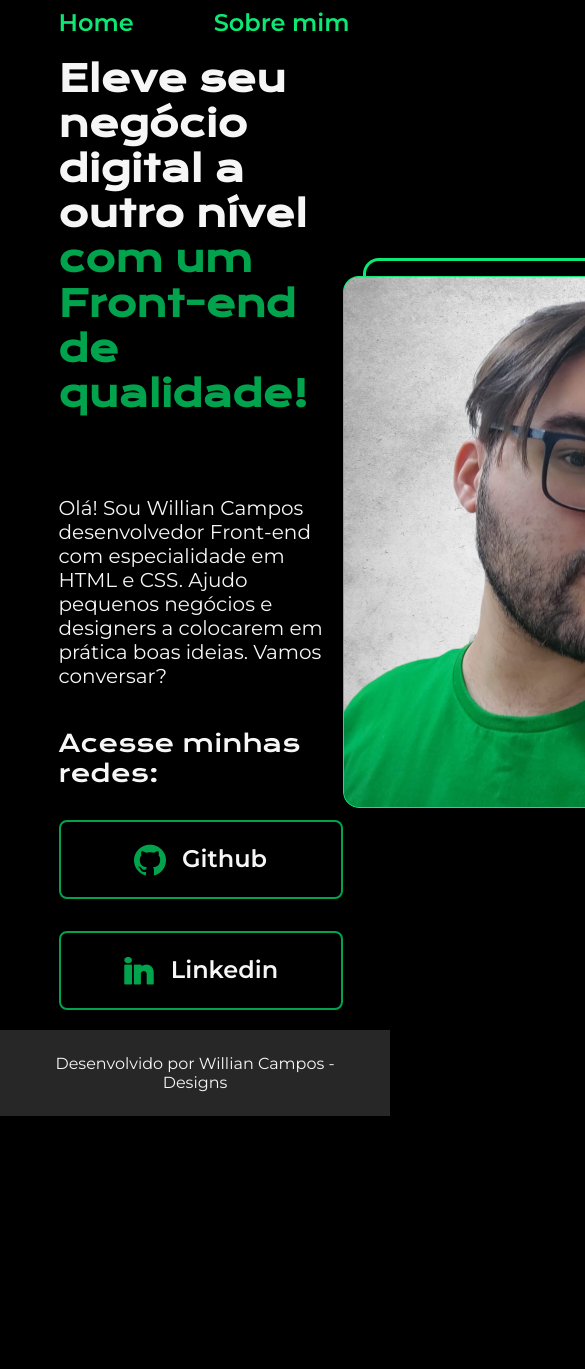
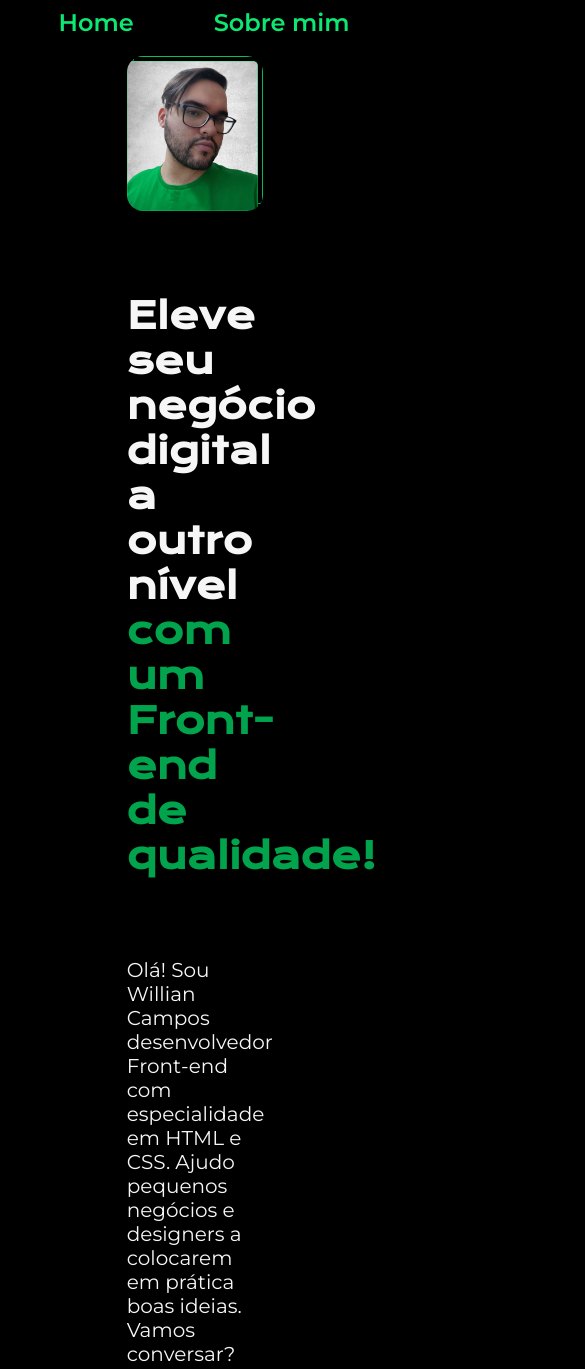
Before and after one commit to willianslc/HTML-CSS, a plain HTML site: page Portifolio/index.html in a window 390 px wide. Shown: the top 1369 px of the page, 585 px wide, since content can reach past the window. Before the commit the page ends 1116 px from the top, so only its background shows below. Drawn offline with nearby package versions, Linux system fonts and the light colour scheme.

Commit message:
otimazando o código css
Trabalhando a responsividade do projeto.

```diff
--- a/Portifolio/styles/style.css
+++ b/Portifolio/styles/style.css
@@ -34,7 +34,7 @@ body {
 
 .link-menu {
     font-family: var(--fonte-secundaria);
-    font-size: 24px;
+    font-size: 1.5rem;
     font-weight: 600;
     text-decoration: none;
     color: var(--cor-quaternaria)
@@ -45,17 +45,18 @@ body {
     display: flex;/*coloca os elementos da página lado a lado*/
     align-items: center;/*alinha os elementos com base na imagem nesse caso*/
     justify-content: space-between;
+    gap: 82px; /*é o que faz manter o espaçamento entre o conteudo da section e a imagem conforme o página é aberta em uma tela pequena*/
 }
 
 .apresentacao__conteudo {
-    width: 615px;
+    width: 50%;
     display: flex;
     flex-direction: column;
     gap: 40px;
 }
 
 .apresentacao__titulo {
-    font-size: 36px;
+    font-size: 2.25rem;
     font-family: var(--fonte-primaria);
 }
 
@@ -64,14 +65,14 @@ body {
 }
 
 .apresentacao__paragrafo {
-    font-size: 20px;
+    font-size: 1.25rem;
     margin: 40px 0 0 0;
     font-family: var(--fonte-secundaria);
     font-weight: 400;
 }
 
 .sub-titulo {
-    font-size: 24px;
+    font-size: 1.5rem;
     font-family: var(--fonte-primaria);
     font-weight: 400;
 }
@@ -91,12 +92,12 @@ body {
     gap: 16px;
     border: 2px solid var(--cor-terceiaria);
     color: var(--cor-secundaria);
-    width: 280px;
+    width: 50%;
     border-radius: 8px;
     text-align: center;
     font-family: var(--fonte-secundaria);
     font-weight: 600;
-    font-size: 24px;
+    font-size: 1.5rem;
     padding: 21.5px 0;
     text-decoration: none;
 }
@@ -107,6 +108,7 @@ body {
 }
 
 .img {
+    width: 50%;
     border-radius: 16px;
 }
 
@@ -116,6 +118,12 @@ body {
     padding: 24px;
     text-align: center;
     font-family: var(--fonte-secundaria);
-    font-size: 16px;
+    font-size: 1rem;
     font-weight: 400;
 }
+
+@media (max-width: 1200px) {
+    .apresentacao {
+        flex-direction: column-reverse;
+    }
+}
```
